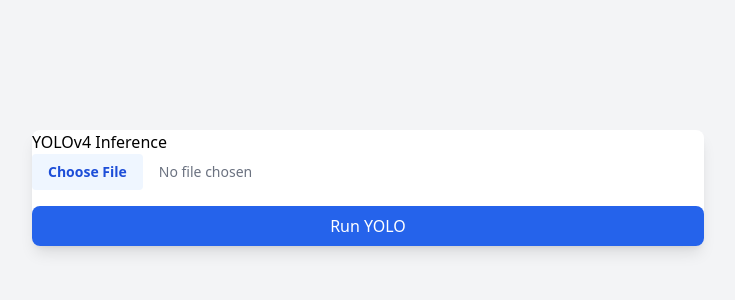
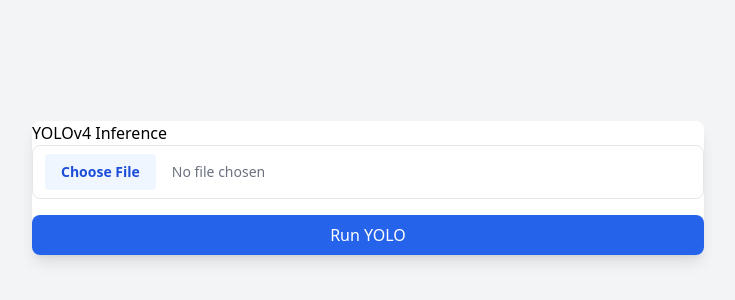
Before and after one commit to 8Wenders8/fog-yolo-service, a plain HTML site: page frontend/index.html in a window 1280 px wide. Shown: the part 212-512 px from the top of the page, without its empty margins (272-1007 px from the left). Drawn offline with nearby package versions, Linux system fonts and the light colour scheme.

Commit message:
reshape h1 and buttom

```diff
--- a/frontend/index.html
+++ b/frontend/index.html
@@ -10,7 +10,7 @@
 </head>
 <body class="h-full flex items-center justify-center p-4">
   <div id="app" class="w-full max-w-sm sm:max-w-md md:max-w-lg lg:max-w-xl xl:max-w-2xl 2xl:max-w-4xl mx-auto bg-white shadow-lg rounded-lg p-6>
-    <h1 class="text-2xl font-bold mb-4 text-center">YOLOv4 Inference</h1>
+	<h1 class="text-3xl md:text-4xl font-bold mb-6 text-center">YOLOv4 Inference</h1>
 
     <form @submit.prevent="submit" class="space-y-4">
       <input
@@ -18,12 +18,14 @@
         ref="fileInput"
         accept="image/*"
         required
-        class="block w-full text-sm text-gray-500
-               file:mr-4 file:py-2 file:px-4
-               file:rounded file:border-0
-               file:text-sm file:font-semibold
-               file:bg-blue-50 file:text-blue-700
-               hover:file:bg-blue-100"
+		class="block w-full px-3 py-2
+              text-sm text-gray-500
+              border border-gray-200 rounded-lg
+              file:mr-4 file:py-2 file:px-4
+              file:rounded file:border-0
+              file:text-sm file:font-semibold
+              file:bg-blue-50 file:text-blue-700
+              hover:file:bg-blue-100"
       />
 
       <button
```
